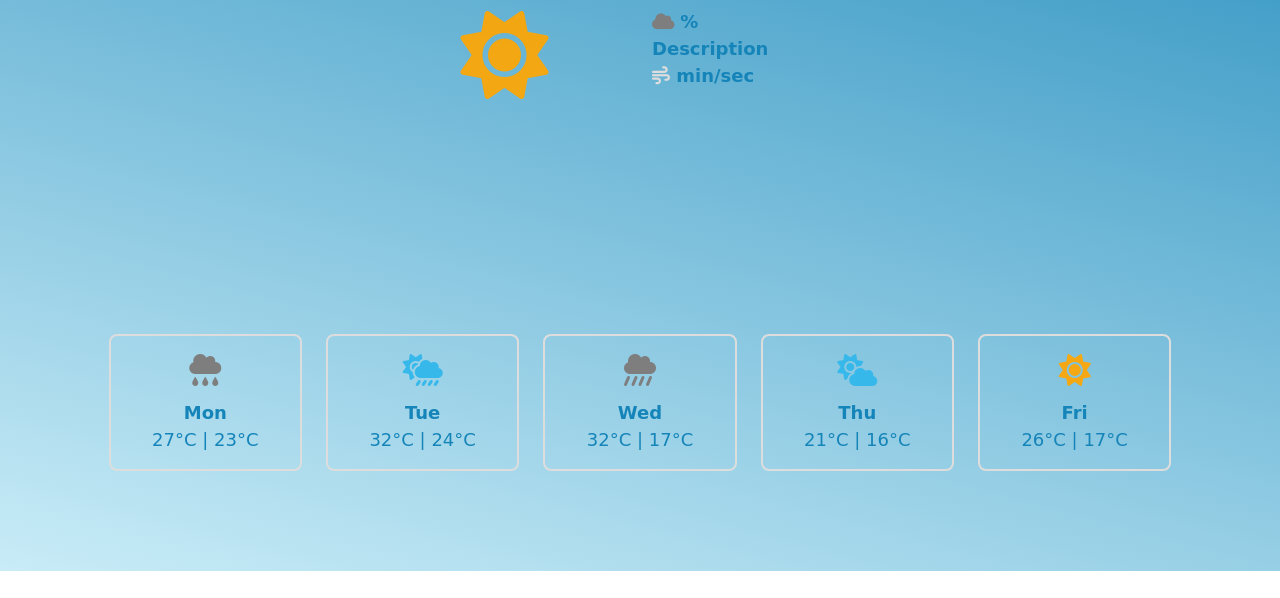
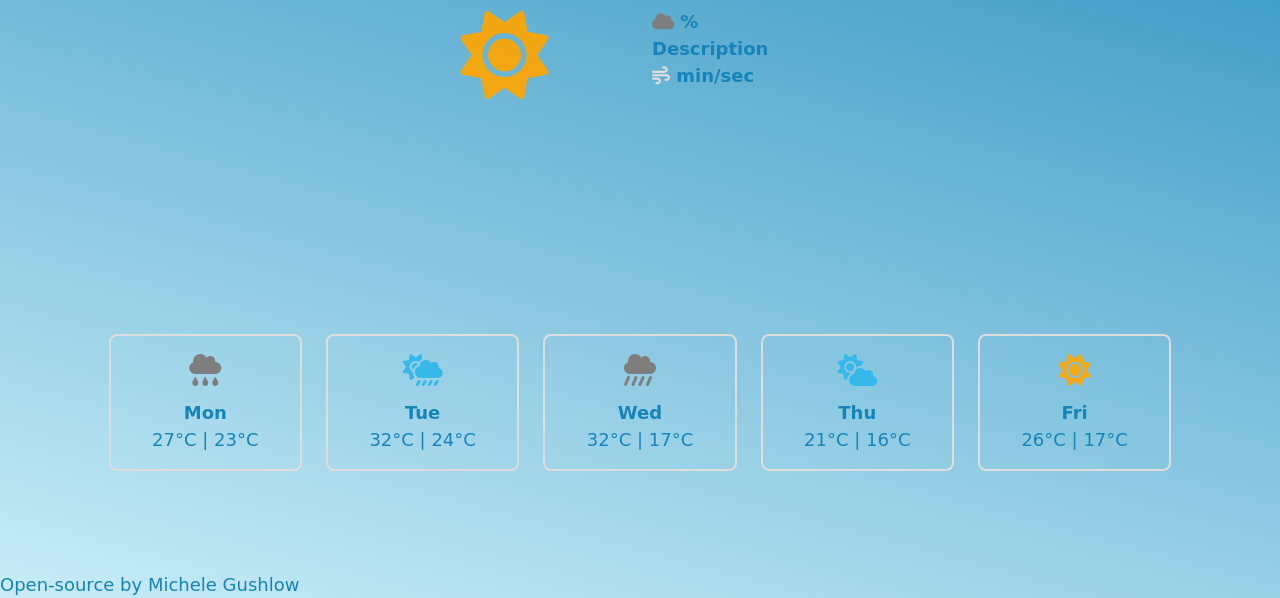
Before and after one commit to Mi-Gu/Weather-app, a plain HTML site: page index.html in a window 1280 px wide. Shown: the part 325-923 px from the top of the page. Before the commit the page ends 896 px from the top, so only its background shows below. Drawn offline with nearby package versions, Linux system fonts and the light colour scheme; no server answers; a web font is replaced by a local one.

Commit message:
Add open-source link to HTML footer

```diff
--- a/index.html
+++ b/index.html
@@ -147,6 +147,12 @@
         <div class="col-1"></div>
       </div>
     </section>
+    <footer>
+      <span class="open-source" ahref="https://github.com/Mi-Gu/Weather-app"
+        >Open-source</span
+      >
+      by Michele Gushlow
+    </footer>
     <script src="script.js"></script>
   </body>
 </html>
```
